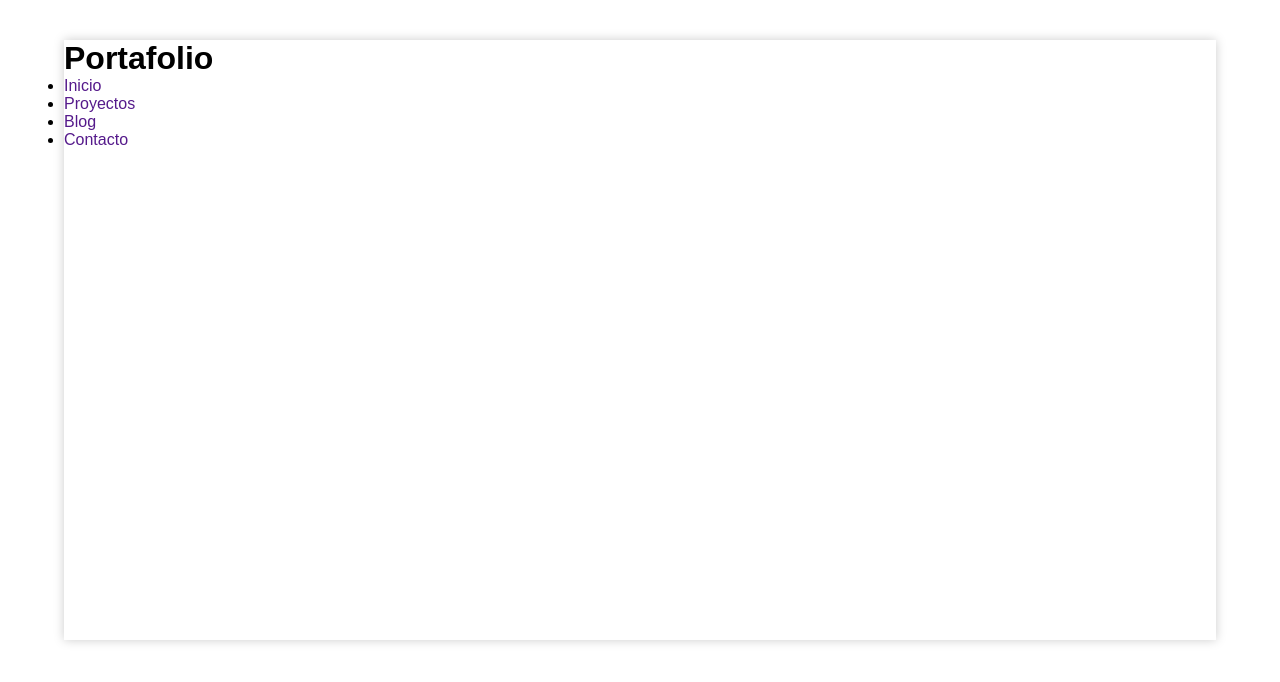
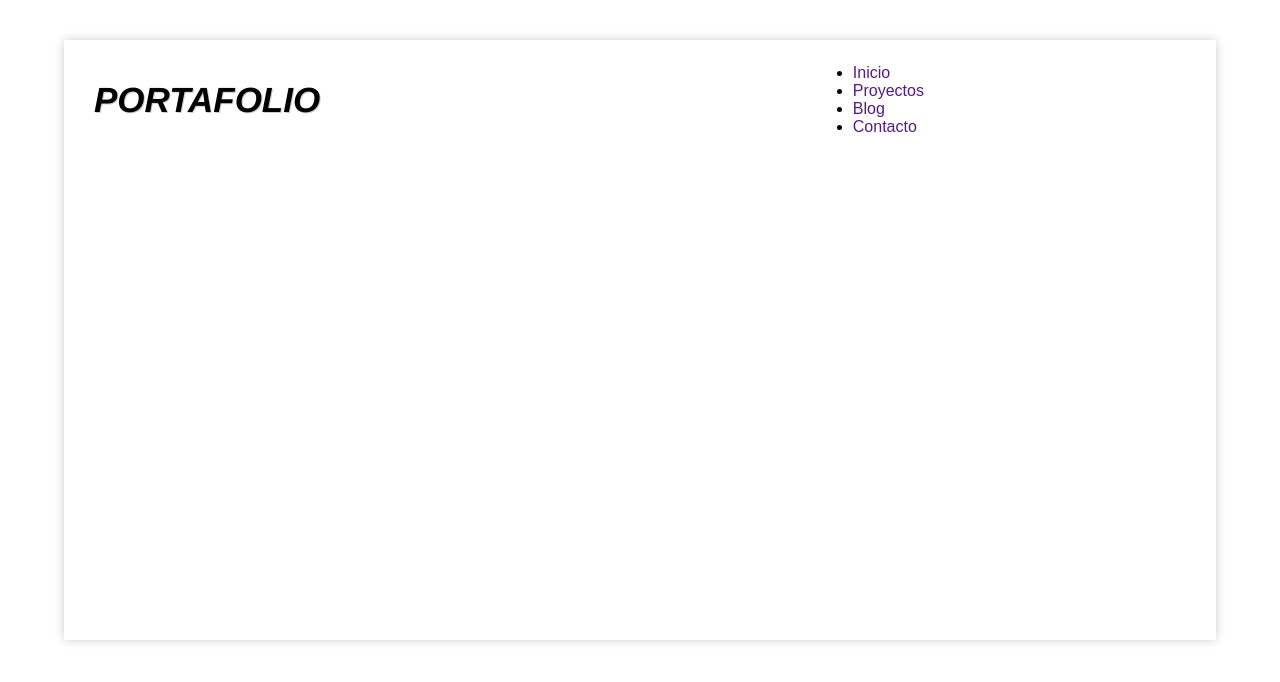
Before and after one commit to Rafadinho85/maquetacion-portafolio-flexbox, a plain HTML site: page index.html in a window 1280 px wide. Drawn offline with Linux system fonts and the light colour scheme.

Commit message:
estilos del logo

```diff
--- a/index.html
+++ b/index.html
@@ -11,7 +11,7 @@
 
             <!--INICIO DE HEADER-->
             <header id="header">
-                <div id="logo">
+                <div class="logo">
                     <h1>Portafolio</h1>
                 </div>
                 <nav id="menu">
--- a/styles.css
+++ b/styles.css
@@ -14,4 +14,29 @@
     box-shadow: 0px 0px 10px #ccc;
     margin-top: 40px;
     margin-bottom: 40px;
+
 }
+
+#header{
+    display: flex;
+    flex-direction: row;
+    flex-wrap: wrap;
+    align-items: center;
+    height: 120px;
+    border-bottom: 1px solid rgba((255), 255, 226, 0.8);
+
+}
+.logo{
+    flex-basis: 65%;
+    padding: 10px;
+    margin-left: 20px;
+    color: black;
+    text-shadow: 1px 1px 0px #ccc;
+    text-transform: uppercase;
+}
+.logo h1{
+    font-family: Helvetica;
+    font-style: italic;
+    font-weight: 900;
+    font-size: 35px;
+}
```
